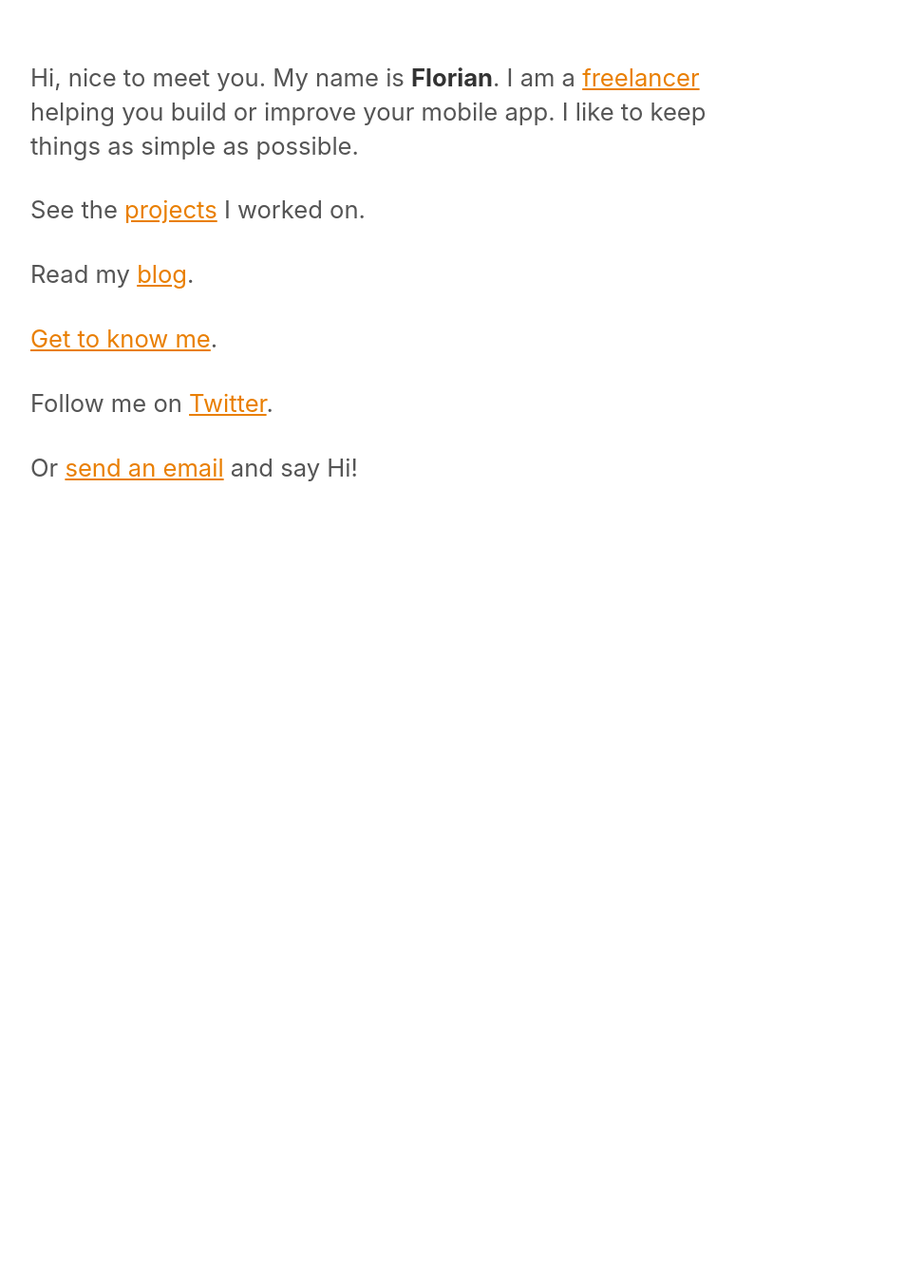
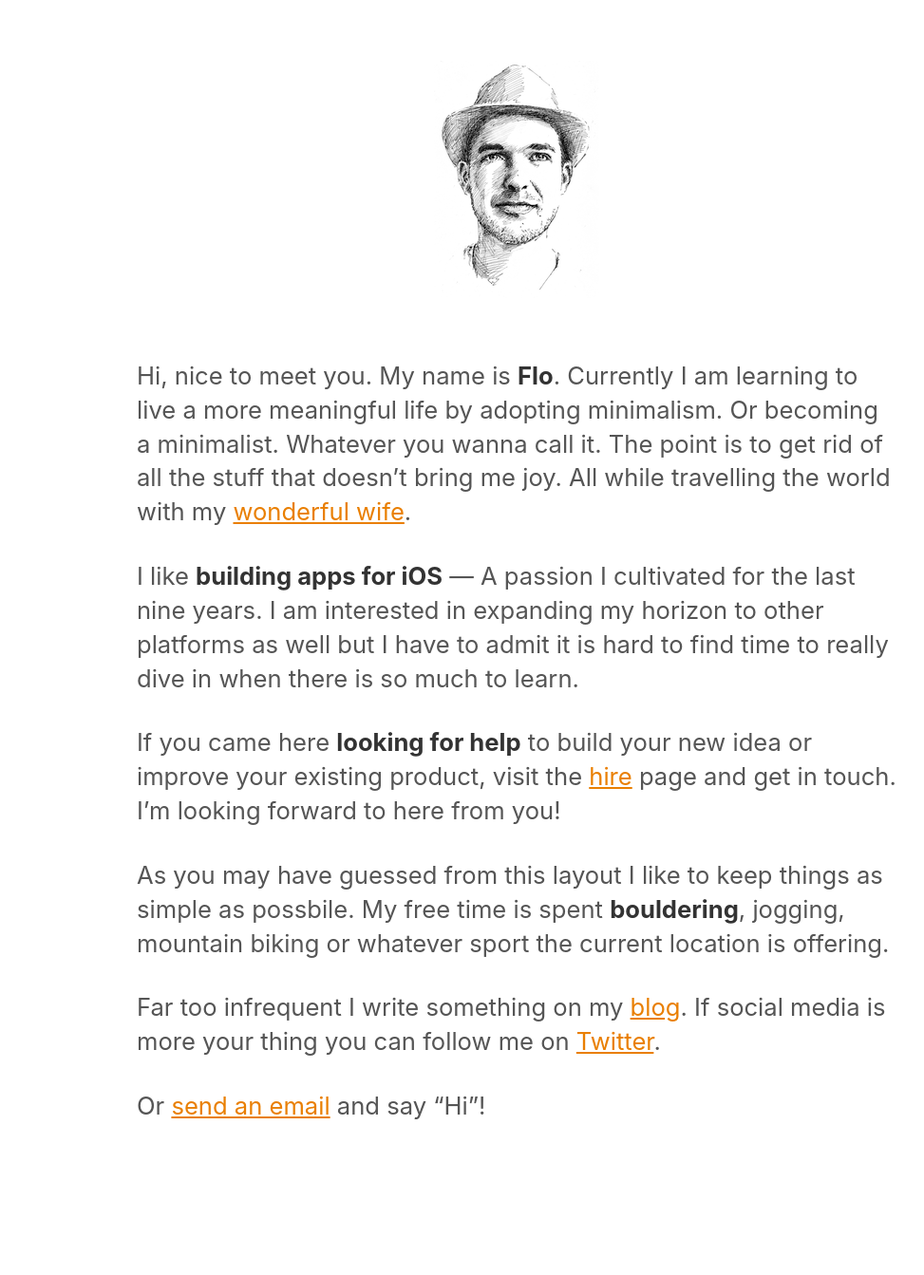
Before and after one commit to florianbuerger/florianbuerger.github.io, a Jekyll site: the page built from index.md, in a window 1280 px wide. Shown: the whole page at 95% size, without its empty margins (96-1069 px from the left). Built offline with Jekyll 4.4.1, drawn with Linux system fonts in a browser that asks for light colours; before the commit the page ends 900 px from its top, so only the background shows below that.

Commit message:
Include retina versions of avatar

```diff
--- a/_includes/main.css
+++ b/_includes/main.css
@@ -12,15 +12,14 @@ body {
 }
 
 .site {
-  margin: 2rem auto;
-  width: 90%;
+    margin-top: 2rem;
+    margin-right: auto;
+    margin-bottom: 10rem;
+    margin-left: auto;
+    width: 85%;
 }
 @media screen and (min-width: 40rem) {
     .site {
-    margin-left: 10%;
-    margin-right: 10%;
-    margin-top: 4rem;
-    margin-bottom: 6rem;
         max-width: 50rem;
         font-size: 1.6rem;
     }
@@ -36,13 +35,18 @@ h1, h2, strong {
     color: #333;
 }
 
-.avatar-frame{border: 2px solid #fff;}
-.avatar-frame,.avatar-frame img{
-	width: 250px;
-	height: 250px;
-	-webkit-border-radius: 125px; /* Saf3+, Chrome */
-	border-radius: 125px; /* Opera 10.5, IE 9 */
-	/*-moz-border-radius: 30px;  Disabled for FF1+ */
+.avatar {
+    margin-top: 1rem;
+    margin-bottom: 1rem;
+    margin-left: auto;
+    margin-right: auto;
+    display: block;
+}
+@media screen and (min-width: 40rem) {
+    .avatar {
+        margin-top: 4rem;
+        margin-bottom: 4rem;
+    }
 }
 
 a:hover {
@@ -63,7 +67,7 @@ h2 {
 
 p {
     margin-bottom: 1rem;
-  max-width: 90%;
+    /*max-width: 90%;*/
 }
 p:last-child {
     margin-bottom: 3rem;
--- /dev/null
+++ b/_includes/retina-images.html
@@ -0,0 +1 @@
+<script src="/js/retina.min.js"></script>
--- a/_layouts/index.html
+++ b/_layouts/index.html
@@ -11,10 +11,12 @@ layout: compress
   <body class="site" onload="return randomizeLinkColor()">
 
     <main class="index site-content">
-        {{ content }}
+        <img src="/img/avatar.png" class="avatar" data-rjs="3" alt="Picture of Florian Bürger">
+      {{ content }}
     </main>
 
     {% include randomizeLinkColor.html %}
+    {% include retina-images.html %}
 
   </body>
 
--- a/index.md
+++ b/index.md
@@ -2,14 +2,14 @@
 layout: index
 ---
 
-Hi, nice to meet you. My name is **Florian**. I am a [freelancer](/hire) helping you build or improve your mobile app. I like to keep things as simple as possible.
+Hi, nice to meet you. My name is **Flo**. Currently I am learning to live a more meaningful life by adopting minimalism. Or becoming a minimalist. Whatever you wanna call it. The point is to get rid of all the stuff that doesn't bring me joy. All while travelling the world with my [wonderful wife](http://www.verenaortlieb.com).
 
-See the [projects](/work) I worked on.
+I like **building apps for iOS** — A passion I cultivated for the last nine years. I am interested in expanding my horizon to other platforms as well but I have to admit it is hard to find time to really dive in when there is so much to learn.
 
-Read my [blog](/blog).
+If you came here **looking for help** to build your new idea or improve your existing product, visit the [hire](/hire) page and get in touch. I'm looking forward to here from you!
 
-[Get to know me](/about).
+As you may have guessed from this layout I like to keep things as simple as possbile. My free time is spent **bouldering**, jogging, mountain biking or whatever sport the current location is offering.
 
-Follow me on [Twitter](https://twitter.com/florianbuerger).
+Far too infrequent I write something on my [blog](/blog). If social media is more your thing you can follow me on [Twitter](https://twitter.com/florianbuerger).
 
-Or [send an email](mailto:hi@florianbuerger.com?subject=Hi!) and say Hi!
+Or [send an email](mailto:hi@florianbuerger.com?subject=Hi!) and say "Hi"!
```
Also changed, not shown: img/avatar.png (added), img/avatar@2x.png (added), img/avatar@3x.png (added), js/retina.min.js (added). Lines whose indentation alone changed are shown as unchanged.
